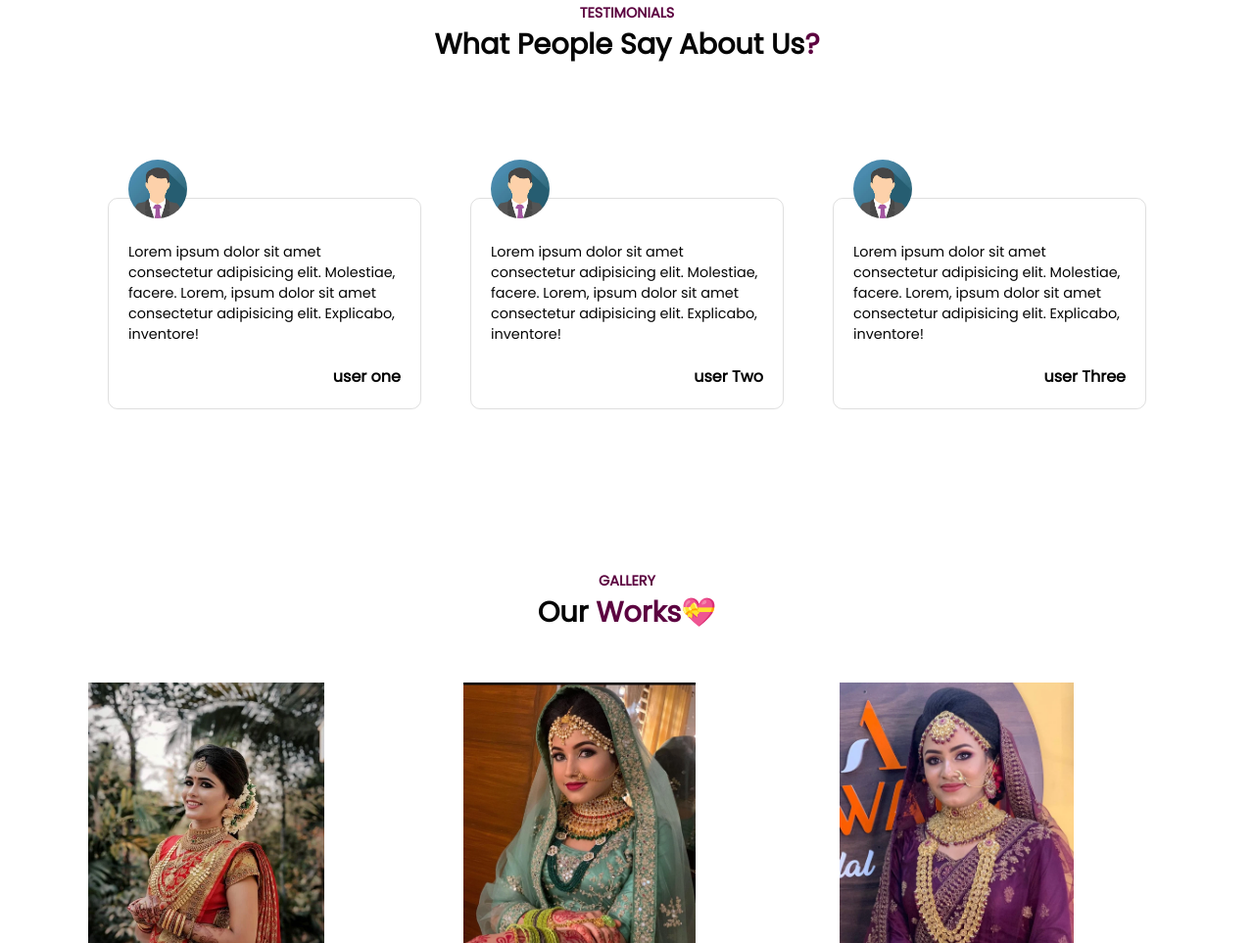
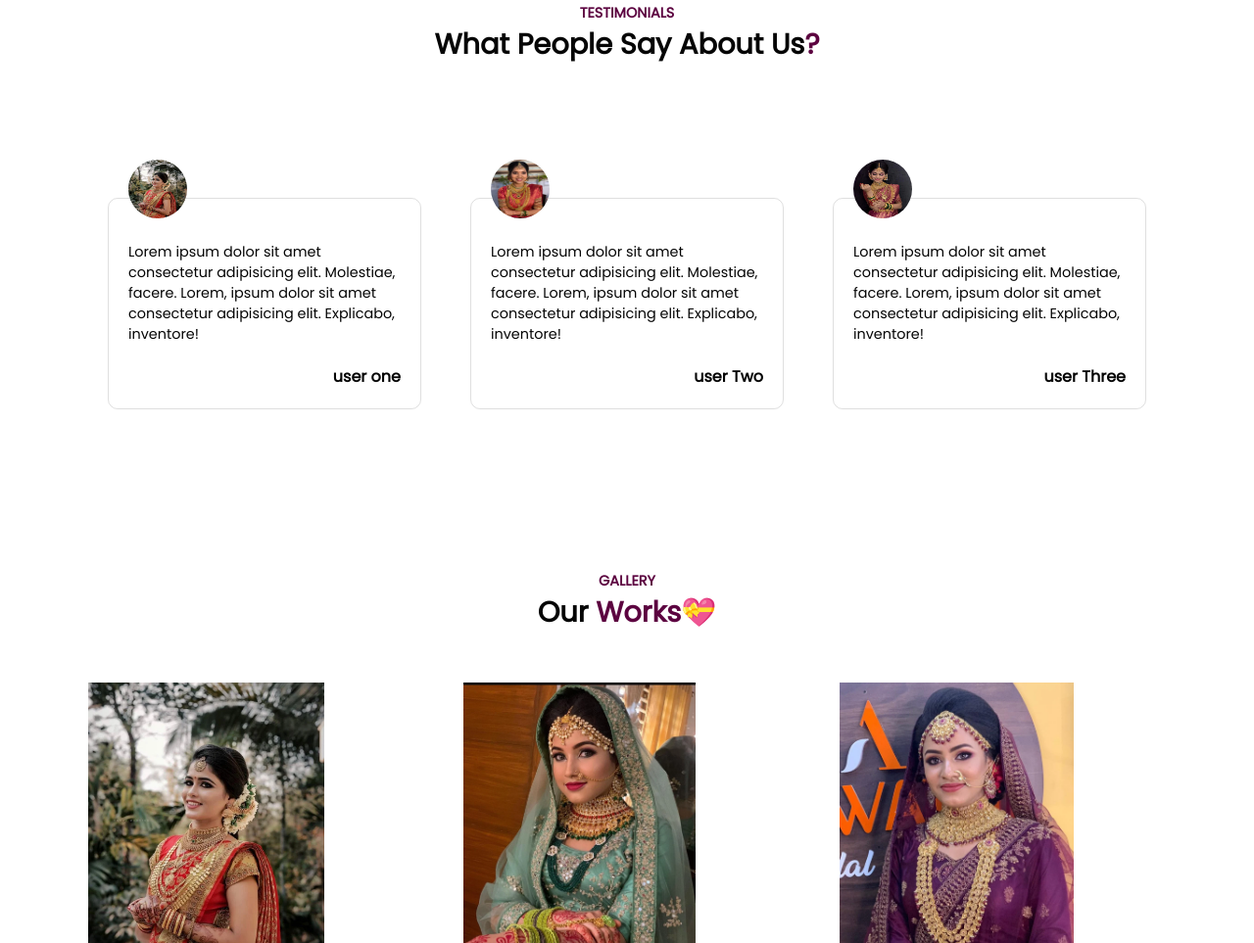
Before and after one commit to musadhiq/bridal-studio_v2, a plain HTML site: page index.html in a window 1280 px wide. Shown: the part 1969-2932 px from the top of the page at 98% size. Drawn offline with Linux system fonts and the light colour scheme; a web font is replaced by a local one.

Commit message:
finish touch up

```diff
--- a/css/scss/_home.scss
+++ b/css/scss/_home.scss
@@ -201,8 +201,10 @@
           }
           .social {
             a.social-btn {
+              margin: 0 10px;
+              display: inline-block;
               i.fab {
-                font-size: 1.4rem;
+                font-size: 1.8rem;
               }
             }
           }
--- a/index.html
+++ b/index.html
@@ -123,7 +123,7 @@
             <div class="container">
               <div class="card">
                 <div class="head">
-                  <img src="./assets/images/user.jpg" alt="user">
+                  <img src="./assets/images/gallery/8.webp" alt="user">
                 </div>
                 <div class="content">
                   <p>
@@ -136,7 +136,7 @@
               </div>
               <div class="card">
                 <div class="head">
-                  <img src="./assets/images/user.jpg" alt="user">
+                  <img src="./assets/images/gallery/7.webp" alt="user">
                 </div>
                 <div class="content">
                   <p>
@@ -149,7 +149,7 @@
               </div>
               <div class="card">
                 <div class="head">
-                  <img src="./assets/images/user.jpg" alt="user">
+                  <img src="./assets/images/gallery/6.webp" alt="user">
                 </div>
                 <div class="content">
                   <p>
```
Also changed, not shown: css/main.css, 1 other file.
